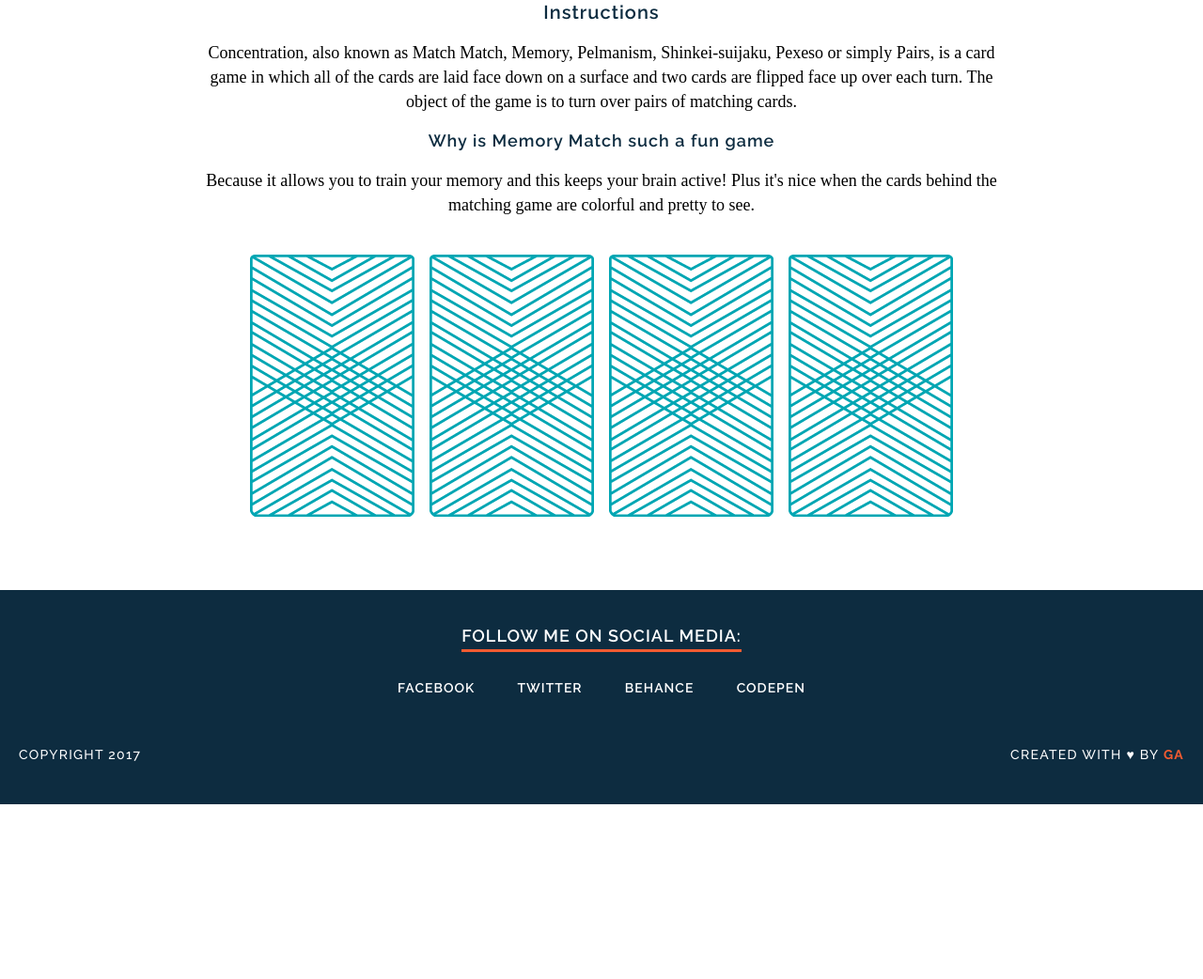
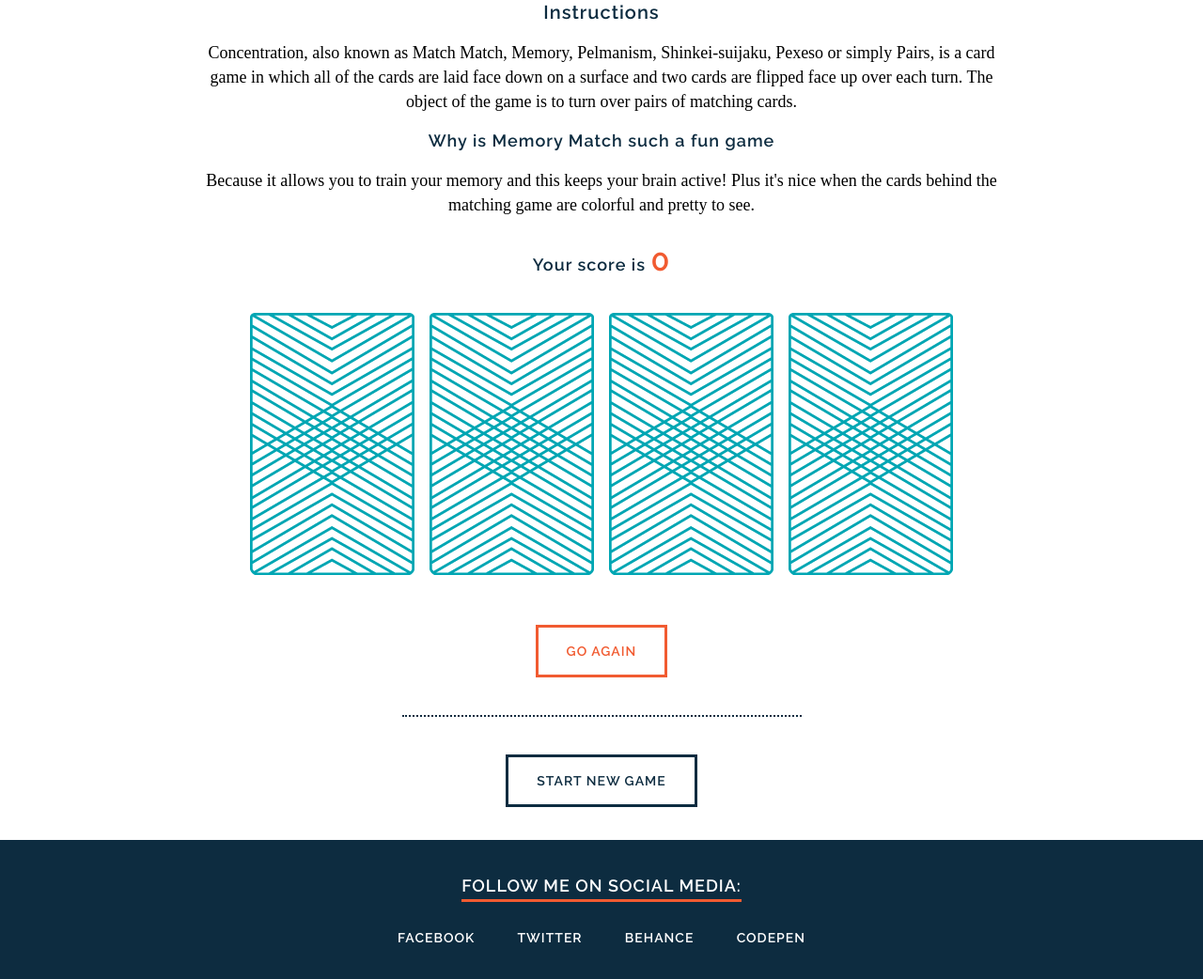
Before and after one commit to martamattioli/wdi-fundamentals-memorygame, a plain HTML site: page memory_game/index.html in a window 1280 px wide. Shown: the part 198-1240 px from the top of the page at 94% size. Before the commit the page ends 1054 px from the top, so only its background shows below. Drawn offline with Linux system fonts and the light colour scheme; a web font is replaced by a local one.

Commit message:
created game logic

```diff
--- a/memory_game/css/style.css
+++ b/memory_game/css/style.css
@@ -98,6 +98,47 @@ img {
 	margin: 40px 8px;
 }
 
+button {
+	font-family: "Raleway", sans-serif;
+	letter-spacing: 1px;
+	font-size: 14px;
+	font-weight: 600;
+	padding: 17px 30px;
+	border: solid 3px #F15B31;
+	background-color: #ffffff;
+	color: #F15B31;
+	text-transform: uppercase;
+	display: block;
+	margin: 10px auto;
+}
+
+button:hover {
+	color: #ffffff;
+	background-color: #F15B31;
+	cursor: pointer;
+}
+
+button:focus {
+	outline: 0;
+}
+
+.new-game-button {
+	color: #0D2C40;
+	border-color: #0D2C40;
+}
+
+.new-game-button:hover {
+	color: #ffffff;
+	background-color: #0D2C40;
+}
+
+hr {
+	border: 0;
+	border-bottom: 2px dotted #0D2C40;
+	width: 50%;
+	margin: 40px auto;
+}
+
 .copyright, .message {
 	font-family: "Raleway", sans-serif;
 	font-size: 14px;
@@ -125,3 +166,13 @@ img {
 	color: #F15B31;
 	font-weight: 700;
 }
+
+.score-text {
+	font-family: "Raleway", sans-serif;
+	margin: 30px 0px 0px 0px;
+}
+
+.actual-score {
+	color: #F15B31;
+	font-size: 180%;
+}
--- a/memory_game/index.html
+++ b/memory_game/index.html
@@ -23,7 +23,11 @@
 	  	</section>
 
 	  	<section id="game-section">
+		  	<h4 class="score-text">Your score is <span id="score-tracker" class="actual-score">0</span></h4>
 		  	<div id="game-board" class="board clearfix"></div>
+		  	<button id="reset-button">Go again</button>
+		  	<hr/>
+		  	<button id="start-new-game" class="new-game-button">Start new game</button>
 		</section>
   	</main>
   	<footer class="clearfix">
--- a/memory_game/js/main.js
+++ b/memory_game/js/main.js
@@ -23,12 +23,17 @@ var cards = [
 
 var cardInPlay = [];
 
+var score = 0;
+
 var checkForMatch = function() {
 	if (cardInPlay[0] === cardInPlay[1]) {
-			alert("You found a match!")
+			alert("You found a match!");
+			score += 100;
 		} else {
-			alert("Sorry, try again")
+			alert("Sorry, try again");
+			score -= 20;
 		}
+	document.getElementById('score-tracker').innerHTML = score;
 }
 
 var flipCard = function() {
@@ -55,3 +60,20 @@ var createBoard = function() {
 }
 
 createBoard();
+
+var resetCards = function() {
+	for (var i = 0; i < cards.length; i++) {
+		document.getElementsByTagName('img')[i].setAttribute('src', 'images/back.png');
+		cardInPlay.pop();
+	}
+};
+
+document.getElementById('reset-button').addEventListener('click', resetCards);
+
+var startGame = function() {
+	resetCards();
+	score = 0;
+	document.getElementById('score-tracker').innerHTML = score;
+}
+
+document.getElementById('start-new-game').addEventListener('click', startGame);
```
